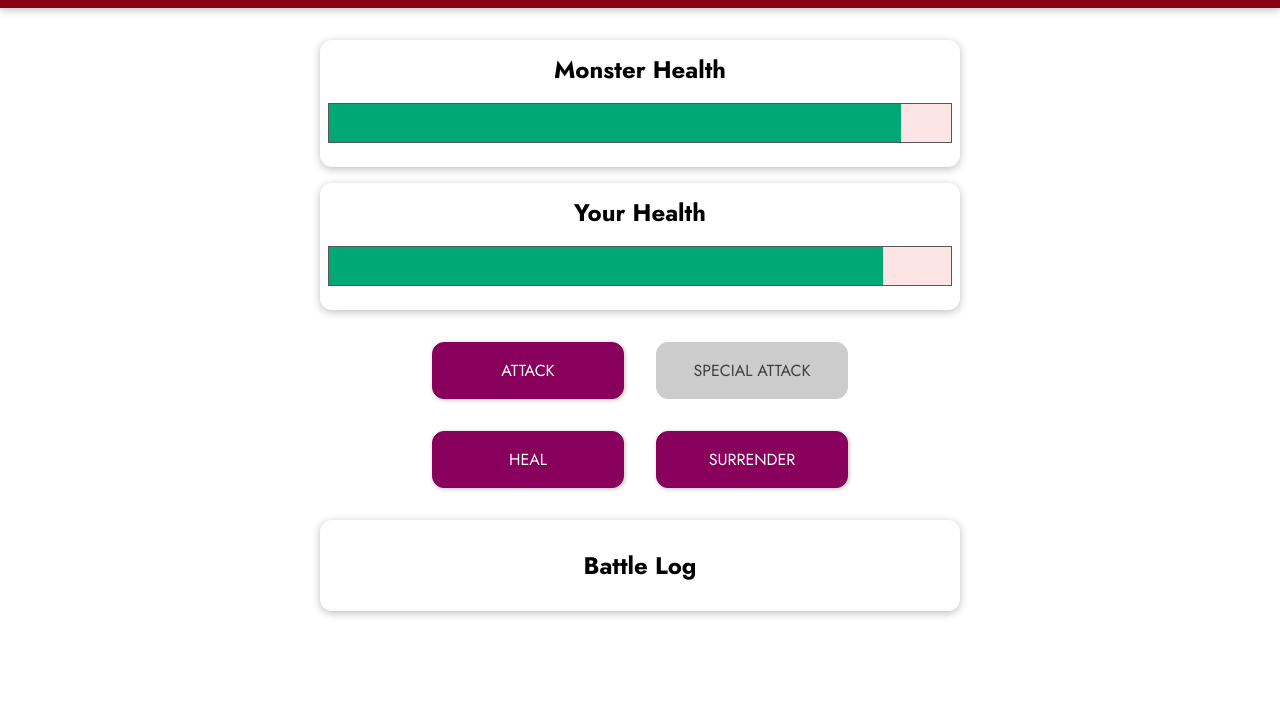
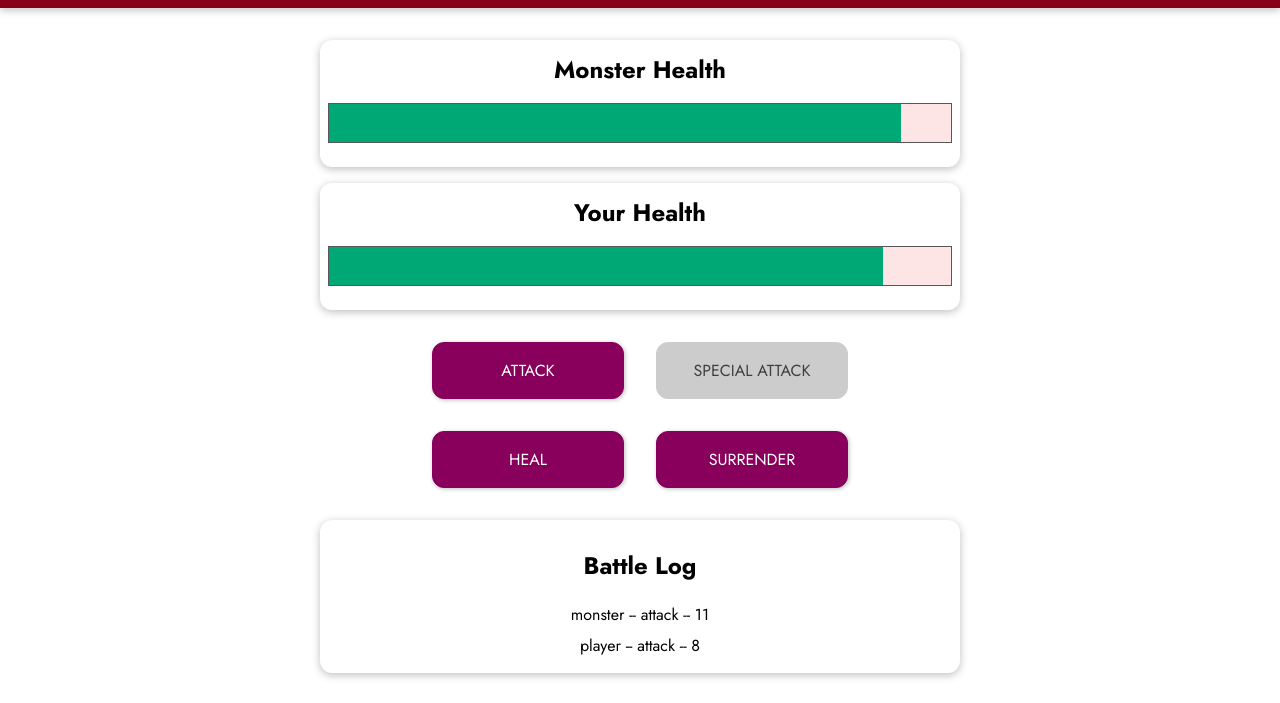
Before and after one commit to Yehia304/Vue.js, a plain HTML site: page prj-monster-01-starting-setup/index.html in a window 1280 px wide. Both pictures are taken after a click on the button "ATTACK". Shown: the part 97-800 px from the top of the page. Drawn offline with nearby package versions, Linux system fonts and the light colour scheme.

Commit message:
logs added

```diff
--- a/prj-monster-01-starting-setup/app.js
+++ b/prj-monster-01-starting-setup/app.js
@@ -8,7 +8,8 @@ const app = Vue.createApp({
             playerhealth : 100,
             monsterhealth : 100,
             currentround : 0,
-            winner : null
+            winner : null,
+            logmessages : []
         }
     },
     computed : {
@@ -57,17 +58,20 @@ const app = Vue.createApp({
             this.currentround ++;
             const monsterdmg = randomcalc(12,5);
             this.monsterhealth = this.monsterhealth - monsterdmg;
+            this.addlogmessage('player','attack',monsterdmg)
             this.attackplayer();
         },
         attackplayer (){
             const playerdmg = randomcalc(15,5);
             this.playerhealth = this.playerhealth - playerdmg;
+            this.addlogmessage('monster','attack',playerdmg)
         },
         healplayer(){
             const healing = randomcalc(15,5);
             if(this.playerhealth + healing < 100)
             {
                 this.playerhealth = this.playerhealth + healing;
+                this.addlogmessage('player','heal',healing)
             }
             else{
                 this.playerhealth = 100;
@@ -82,6 +86,7 @@ const app = Vue.createApp({
             {
 
                 this.monsterhealth = this.monsterhealth + healing;
+                this.addlogmessage('monster','heal',healing)
             }
             else{
                 this.monsterhealth = 100;
@@ -96,6 +101,13 @@ const app = Vue.createApp({
         },
         surrender(){
             this.winner = 'monster'
+        },
+        addlogmessage(who,what,value){
+            this.logmessages.unshift({
+                actionby : who,
+                action: what,
+                actionvalue : value
+            })
         }
     }
 })
--- a/prj-monster-01-starting-setup/index.html
+++ b/prj-monster-01-starting-setup/index.html
@@ -44,7 +44,11 @@
       </section>
       <section id="log" class="container">
         <h2>Battle Log</h2>
-        <ul></ul>
+        <ul>
+          <li v-for="logs in logmessages">
+            {{logs.actionby}} -- {{logs.action}} -- {{logs.actionvalue}}
+          </li>
+        </ul>
       </section>
     </div>
   </body>
```
